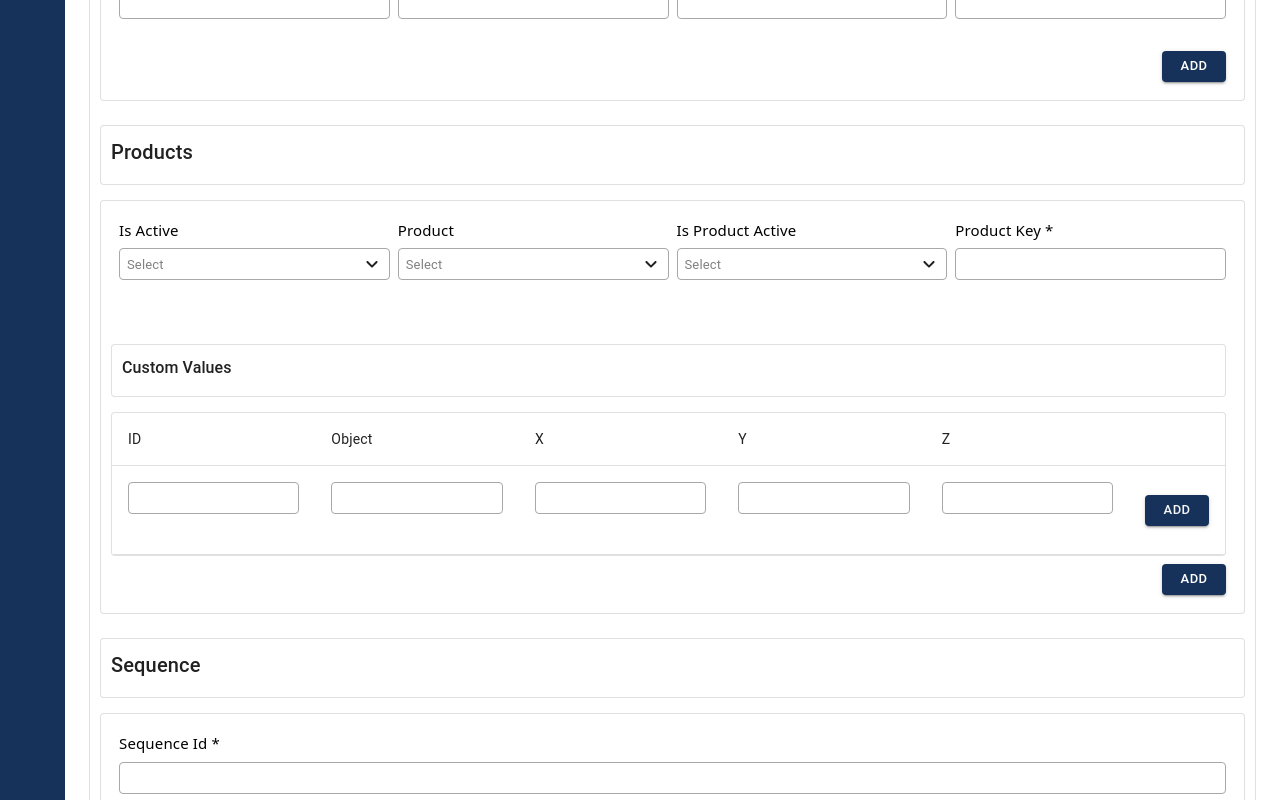
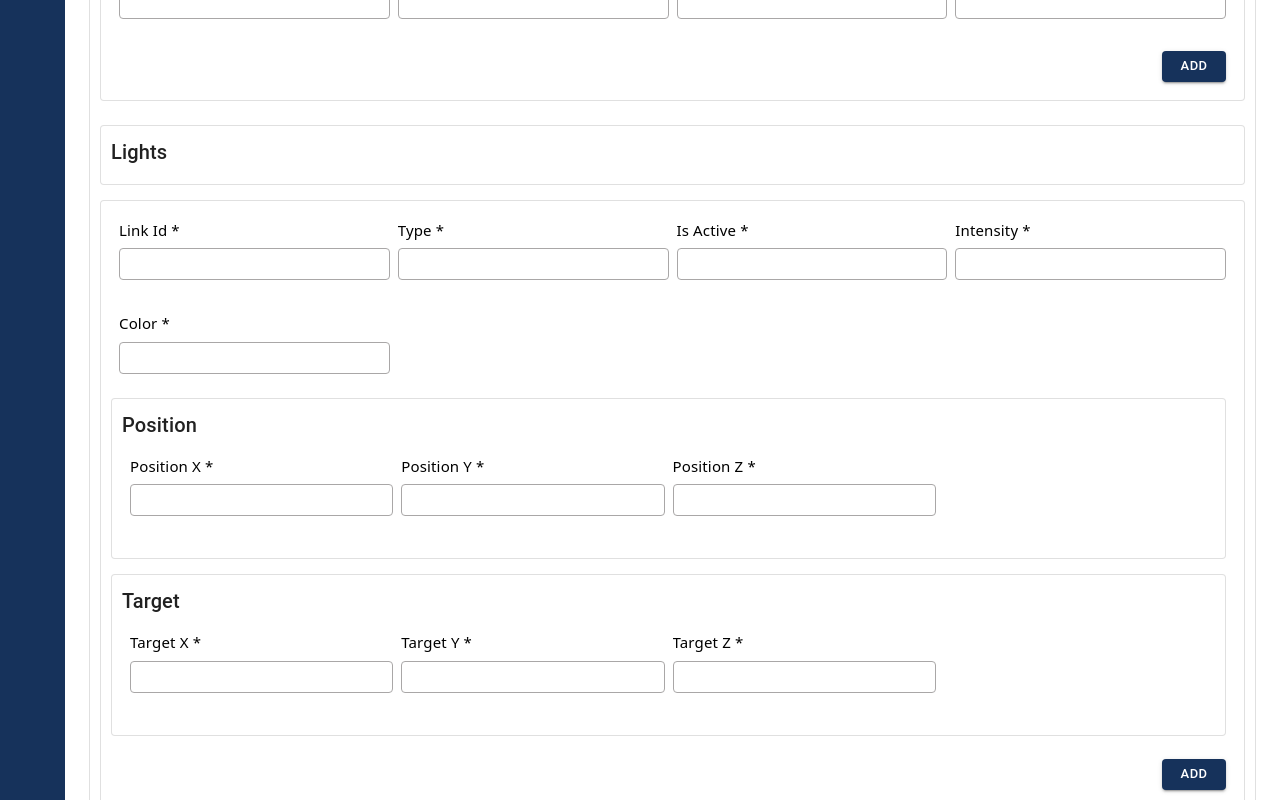
Before and after one commit to PriyanshuKherade8/3Dform, a React (Create React App) app: page /add-experience in a window 1280 px wide. Shown: the part 1700-2500 px from the top of the page. Built offline with nearby package versions, Linux system fonts and the light colour scheme.

Commit message:
feat: lights integration

```diff
--- a/src/Pages/Experience/ExperienceForm.js
+++ b/src/Pages/Experience/ExperienceForm.js
@@ -265,6 +265,18 @@ const ExperienceForm = () => {
     },
   ];
 
+  const initialLights = [
+    {
+      type: "",
+      link_id: "",
+      is_active: "",
+      intensity: "",
+      color: "",
+      position: { x: "", y: "", z: "" },
+      target: { x: "", y: "", z: "" },
+    },
+  ];
+
   const {
     register,
     handleSubmit,
@@ -285,6 +297,7 @@ const ExperienceForm = () => {
       sequences: initialSequence,
       collections: initialcollections,
       object_states: initialObjectStates,
+      lights: initialLights,
     },
   });
 
@@ -759,6 +772,33 @@ const ExperienceForm = () => {
     }
   }, [allExperienceData?.object_states]);
 
+  // Prefill object lights
+  useEffect(() => {
+    if (allExperienceData?.lights?.length > 0) {
+      removeLights(); // First, clear the existing lights
+
+      allExperienceData?.lights.forEach((light) => {
+        appendLights({
+          type: light.type || "",
+          link_id: light.link_id || "",
+          is_active: light.is_active || "",
+          intensity: light.intensity || "",
+          color: light.color || "",
+          position: {
+            x: light.position?.x || "",
+            y: light.position?.y || "",
+            z: light.position?.z || "",
+          },
+          target: {
+            x: light.target?.x || "",
+            y: light.target?.y || "",
+            z: light.target?.z || "",
+          },
+        });
+      });
+    }
+  }, [allExperienceData?.lights]);
+
   const booleanList = [
     { label: "True", value: "true" },
     { label: "False", value: "false" },
@@ -832,6 +872,16 @@ const ExperienceForm = () => {
   } = useFieldArray({
     control,
     name: "object_states",
+  });
+
+  // field array for lights
+  const {
+    fields: lightsFields,
+    append: appendLights,
+    remove: removeLights,
+  } = useFieldArray({
+    control,
+    name: "lights",
   });
 
   // Add new row functions for both viewports and controls
@@ -969,6 +1019,18 @@ const ExperienceForm = () => {
         state_name: "",
         is_default: "",
       },
+    });
+  };
+
+  const addLightsRow = () => {
+    appendLights({
+      type: "",
+      link_id: "",
+      is_active: "",
+      intensity: "",
+      color: "",
+      position: { x: "", y: "", z: "" },
+      target: { x: "", y: "", z: "" },
     });
   };
 
@@ -2128,6 +2190,195 @@ const ExperienceForm = () => {
             </CustomPaper>
           </Box>
 
+          {/* Lights controls */}
+          <Box mt={3}>
+            <CustomPaper variant="outlined">
+              <CustomTypographyForTitle>
+                <Typography variant="h6">Lights</Typography>
+              </CustomTypographyForTitle>
+            </CustomPaper>
+            <CustomPaper variant="outlined">
+              <Box style={{ padding: "8px", width: "100%" }}>
+                {lightsFields.map((field, index) => (
+                  <Grid container spacing={1} key={field.id}>
+                    <Grid item xs={12} md={3}>
+                      <TextField
+                        id={`lights.${index}.link_id`}
+                        label="Link Id"
+                        defaultValue={field.link_id}
+                        isRequired={true}
+                        {...register(`lights.${index}.link_id`)}
+                        errors={errors}
+                      />
+                    </Grid>
+
+                    <Grid item xs={12} md={3}>
+                      <TextField
+                        id={`lights.${index}.type`}
+                        label="Type"
+                        defaultValue={field.type}
+                        isRequired={true}
+                        {...register(`lights.${index}.type`)}
+                        errors={errors}
+                      />
+                    </Grid>
+
+                    <Grid item xs={12} md={3}>
+                      <TextField
+                        id={`lights.${index}.is_active`}
+                        label="Is Active"
+                        defaultValue={field.is_active}
+                        isRequired={true}
+                        {...register(`lights.${index}.is_active`)}
+                        errors={errors}
+                      />
+                    </Grid>
+
+                    <Grid item xs={12} md={3}>
+                      <TextField
+                        id={`lights.${index}.intensity`}
+                        label="Intensity"
+                        defaultValue={field.intensity}
+                        isRequired={true}
+                        {...register(`lights.${index}.intensity`)}
+                        errors={errors}
+                      />
+                    </Grid>
+
+                    <Grid item xs={12} md={3}>
+                      <TextField
+                        id={`lights.${index}.color`}
+                        label="Color"
+                        defaultValue={field.color}
+                        isRequired={true}
+                        {...register(`lights.${index}.color`)}
+                        errors={errors}
+                      />
+                    </Grid>
+
+                    <CustomPaper variant="outlined">
+                      <CustomTypographyForTitle>
+                        <Typography variant="h6">position</Typography>
+                      </CustomTypographyForTitle>
+                      <Box style={{ padding: "8px", width: "100%" }}>
+                        <Grid container spacing={1} key={field.id}>
+                          <Grid item xs={12} md={3}>
+                            <TextField
+                              id={`lights.${index}.position.x`}
+                              label="Position X"
+                              defaultValue={field.position.x}
+                              isRequired={true}
+                              {...register(`lights.${index}.position.x`)}
+                              errors={errors}
+                            />
+                          </Grid>
+                          <Grid item xs={12} md={3}>
+                            <TextField
+                              id={`lights.${index}.position.y`}
+                              label="Position Y"
+                              defaultValue={field.position.y}
+                              isRequired={true}
+                              {...register(`lights.${index}.position.y`)}
+                              errors={errors}
+                            />
+                          </Grid>
+                          <Grid item xs={12} md={3}>
+                            <TextField
+                              id={`lights.${index}.position.z`}
+                              label="Position Z"
+                              defaultValue={field.position.z}
+                              isRequired={true}
+                              {...register(`lights.${index}.position.z`)}
+                              errors={errors}
+                            />
+                          </Grid>
+                        </Grid>
+                      </Box>
+                    </CustomPaper>
+
+                    <CustomPaper variant="outlined">
+                      <CustomTypographyForTitle>
+                        <Typography variant="h6">target</Typography>
+                      </CustomTypographyForTitle>
+                      <Box style={{ padding: "8px", width: "100%" }}>
+                        <Grid container spacing={1} key={field.id}>
+                          <Grid item xs={12} md={3}>
+                            <TextField
+                              id={`lights.${index}.target.x`}
+                              label="Target X"
+                              defaultValue={field.target.x}
+                              isRequired={true}
+                              {...register(`lights.${index}.target.x`)}
+                              errors={errors}
+                            />
+                          </Grid>
+                          <Grid item xs={12} md={3}>
+                            <TextField
+                              id={`lights.${index}.target.y`}
+                              label="Target Y"
+                              defaultValue={field.target.y}
+                              isRequired={true}
+                              {...register(`lights.${index}.target.y`)}
+                              errors={errors}
+                            />
+                          </Grid>
+                          <Grid item xs={12} md={3}>
+                            <TextField
+                              id={`lights.${index}.target.z`}
+                              label="Target Z"
+                              defaultValue={field.target.z}
+                              isRequired={true}
+                              {...register(`lights.${index}.target.z`)}
+                              errors={errors}
+                            />
+                          </Grid>
+                        </Grid>
+                      </Box>
+                    </CustomPaper>
+
+                    {/* Add/Remove Buttons aligned to the right */}
+                    <Grid item xs={12}>
+                      <Grid container justifyContent="flex-end" spacing={2}>
+                        {/* Remove Button - Only show if there's more than one row */}
+                        {lightsFields.length !== 1 && (
+                          <Grid item>
+                            <Button
+                              type="button"
+                              variant="outlined"
+                              size="small"
+                              onClick={() => removeLights(index)}
+                              style={{
+                                backgroundColor: DeleteColor,
+                                color: TextColor,
+                              }}
+                            >
+                              Remove
+                            </Button>
+                          </Grid>
+                        )}
+
+                        {/* Add Button only on the last row */}
+                        {lightsFields.length - 1 === index && (
+                          <Grid item>
+                            <Button
+                              type="button"
+                              variant="contained"
+                              onClick={addLightsRow}
+                              size="small"
+                              style={{ backgroundColor: PrimaryColor }}
+                            >
+                              Add
+                            </Button>
+                          </Grid>
+                        )}
+                      </Grid>
+                    </Grid>
+                  </Grid>
+                ))}
+              </Box>
+            </CustomPaper>
+          </Box>
+
           {/* Products Control */}
           <Box mt={3}>
             <CustomPaper variant="outlined">
```
